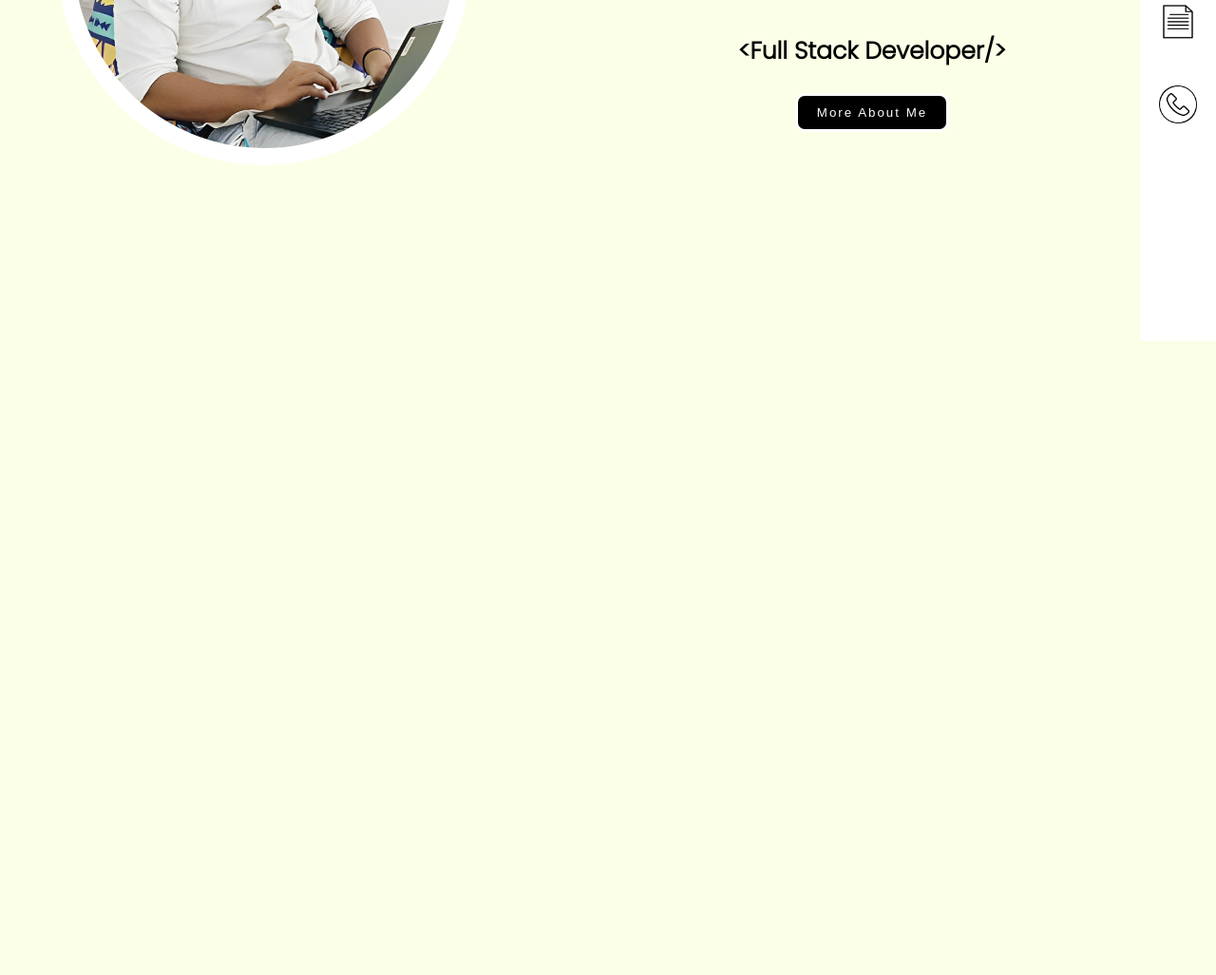
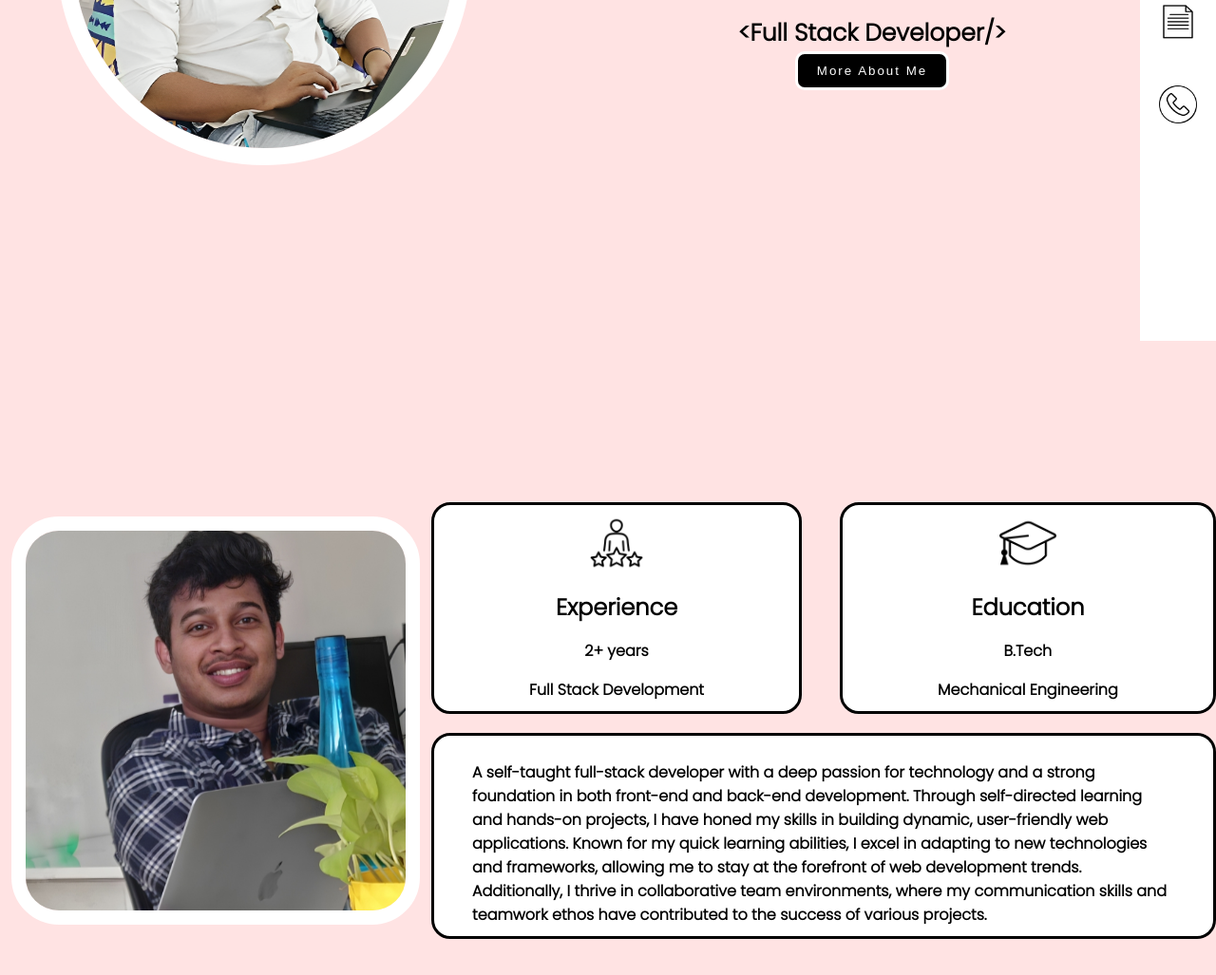
Before and after one commit to Abhijith-k-rajendran/Website, a plain HTML site: page index.html in a window 1280 px wide. Shown: the part 441-1468 px from the top of the page at 95% size. Before the commit the page ends 800 px from the top, so only its background shows below. Drawn offline with Linux system fonts and the light colour scheme.

Commit message:
about section added

```diff
--- a/assets/css/style.css
+++ b/assets/css/style.css
@@ -2,10 +2,12 @@
 @import url("https://fonts.googleapis.com/css2?family=Poppins:wght@300&display=swap");
 
 body {
-  background: #fcffe7;
+  /* background: #fcffe7; */
+  background: #fff;
   padding: 0;
   margin: 0;
   font-family: "Poppins", sans-serif;
+  scroll-behavior: smooth;
 }
 
 ::-webkit-scrollbar {
@@ -227,3 +229,70 @@ body {
     font-size: 15px;
   }
 }
+
+#about {
+  height: 100vh;
+  display: flex;
+}
+.aboutLeft {
+  width: 700px;
+  display: flex;
+  justify-content: center;
+  align-items: center;
+}
+.aboutLeft img {
+  height: 400px;
+  border: 15px solid #fff;
+  border-radius: 50px;
+}
+.aboutRight {
+  width: 80%;
+  display: flex;
+  flex-direction: column;
+  justify-content: center;
+  align-items: self-start;
+}
+.rightTop {
+  display: flex;
+  justify-content: flex-start;
+  align-items: center;
+}
+.aboutDesc{
+  margin-top: 20px;
+  border-radius: 20px;
+  width: 740px;
+  background: #fff;
+  border: 3px solid black;
+  padding: 10px 40PX;
+  display: flex;
+  justify-content: center;
+  align-items: center;
+}
+.commonCard {
+  display: flex;
+  flex-direction: column;
+  align-items: center;
+  justify-content: center;
+  border: 3px solid black;
+  background: #fff;
+  padding: 10px 100px;
+  height: fit-content;
+  border-radius: 20px;
+}
+.commonCard img {
+  height: 60px;
+}
+.commonCard,
+h1,
+p,
+img {
+  margin-bottom: 0px;
+}
+.commonCard,
+p {
+  font-weight: 600;
+  color: #000000;
+}
+.experience {
+  margin-right: 40px;
+}
--- a/assets/js/main.js
+++ b/assets/js/main.js
@@ -5,6 +5,7 @@ const spEl2 = document.getElementById('spTwo');
 const spEl3 = document.getElementById('spThree');
 const shimmer = document.querySelector('.shimmer');
 const burgerLi = document.querySelector('.burgerList');
+const bodyEl = document.querySelector('body');
 
 function toggleNavLi() {
     if (burgerMenu.classList.contains('navActive')) {
@@ -38,3 +39,19 @@ shimmer.addEventListener('click', () => {
     spEl3.style.background = "#000";
     spEl2.style.opacity = "1";
 });
+
+const colorArr = ['#ffe3e3', '#3ffeded', '#ecf1ff', '#eff5e4', '#f7fded']
+
+function getRandomItem(arr) {
+    const randomIndex = Math.floor(Math.random() * arr.length);
+    return arr[randomIndex];
+};
+
+function changeBg(color) {
+    bodyEl.style.background = color;
+    bodyEl.style.transition = '0.8s ease-in-out 0.4s'
+};
+
+setInterval(()=>{
+    changeBg(getRandomItem(colorArr))
+},3000)
--- a/index.html
+++ b/index.html
@@ -58,7 +58,9 @@
               <h1 class="nameTxt">Abhijith K Rajendran</h1>
               <p class="roleTxt">&ltFull Stack Developer/></p>
               <div class="txtBtns">
-                <button class="moreBtn">More About Me</button>
+                <button class="moreBtn" onclick="window.location.href='#about'">
+                  More About Me
+                </button>
               </div>
             </div>
           </div>
@@ -86,13 +88,42 @@
           </div>
         </div>
       </section>
-      <!-- <section id="about">
 
-      <div>
-        <h1>contact</h1>
+      <section id="about">
+        <div class="aboutLeft">
+          <img src="./assets/images/about.png" alt="about image" />
         </div>
-
-    </section> -->
+        <div class="aboutRight">
+          <div class="rightTop">
+            <div class="commonCard experience">
+              <img src="./assets/images/experience.png" alt="exp" />
+              <h1>Experience</h1>
+              <p>2+ years</p>
+              <p>Full Stack Development</p>
+            </div>
+            <div class="commonCard qualification">
+              <img src="./assets/images/education.png" alt="edu" />
+              <h1>Education</h1>
+              <p>B.Tech</p>
+              <p>Mechanical Engineering</p>
+            </div>
+          </div>
+          <div class="aboutDesc">
+            <p>
+              A self-taught full-stack developer with a deep passion for
+              technology and a strong foundation in both front-end and back-end
+              development. Through self-directed learning and hands-on projects,
+              I have honed my skills in building dynamic, user-friendly web
+              applications. Known for my quick learning abilities, I excel in
+              adapting to new technologies and frameworks, allowing me to stay
+              at the forefront of web development trends. Additionally, I thrive
+              in collaborative team environments, where my communication skills
+              and teamwork ethos have contributed to the success of various
+              projects.
+            </p>
+          </div>
+        </div>
+      </section>
     </main>
   </body>
   <script src="./assets/js/main.js"></script>
```
Also changed, not shown: assets/images/about.png (added), assets/images/education.png (added), assets/images/experience.png (added). Lines whose indentation alone changed are shown as unchanged.
